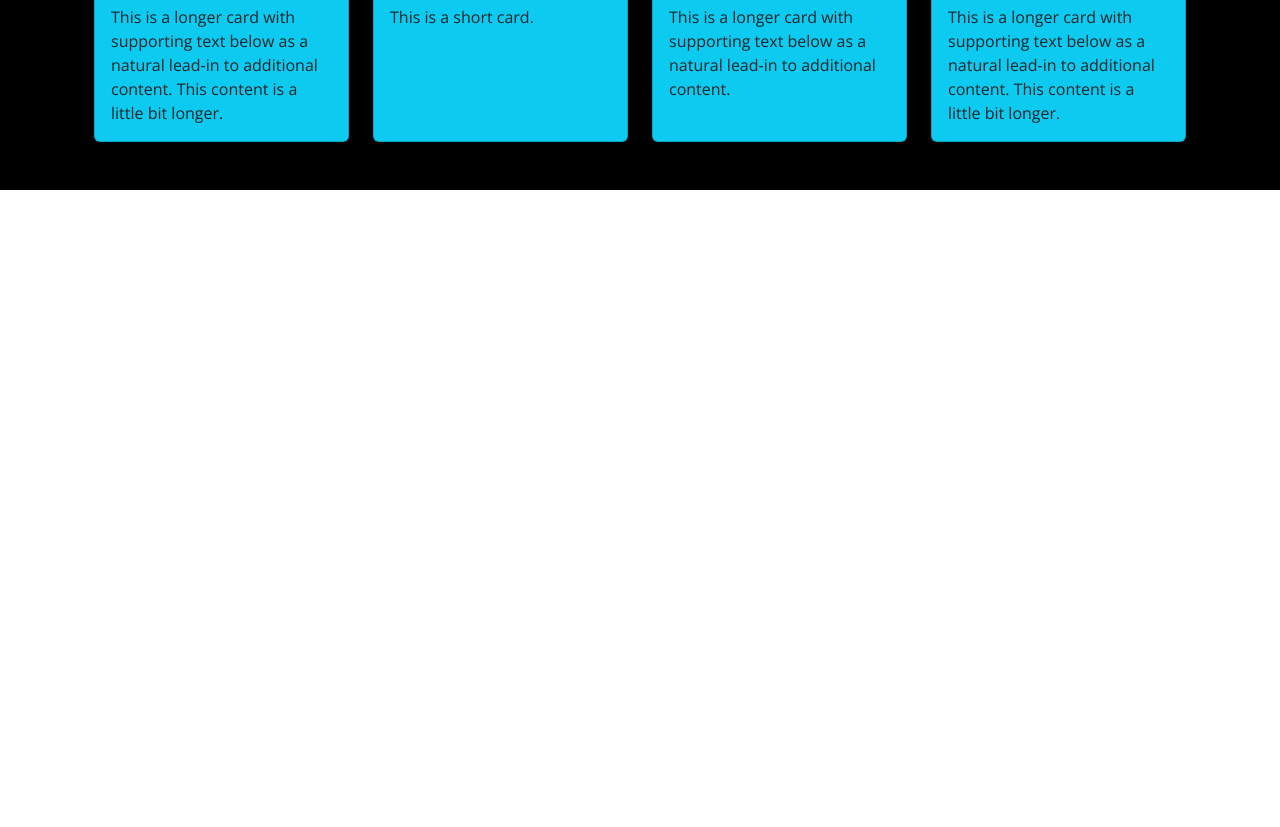
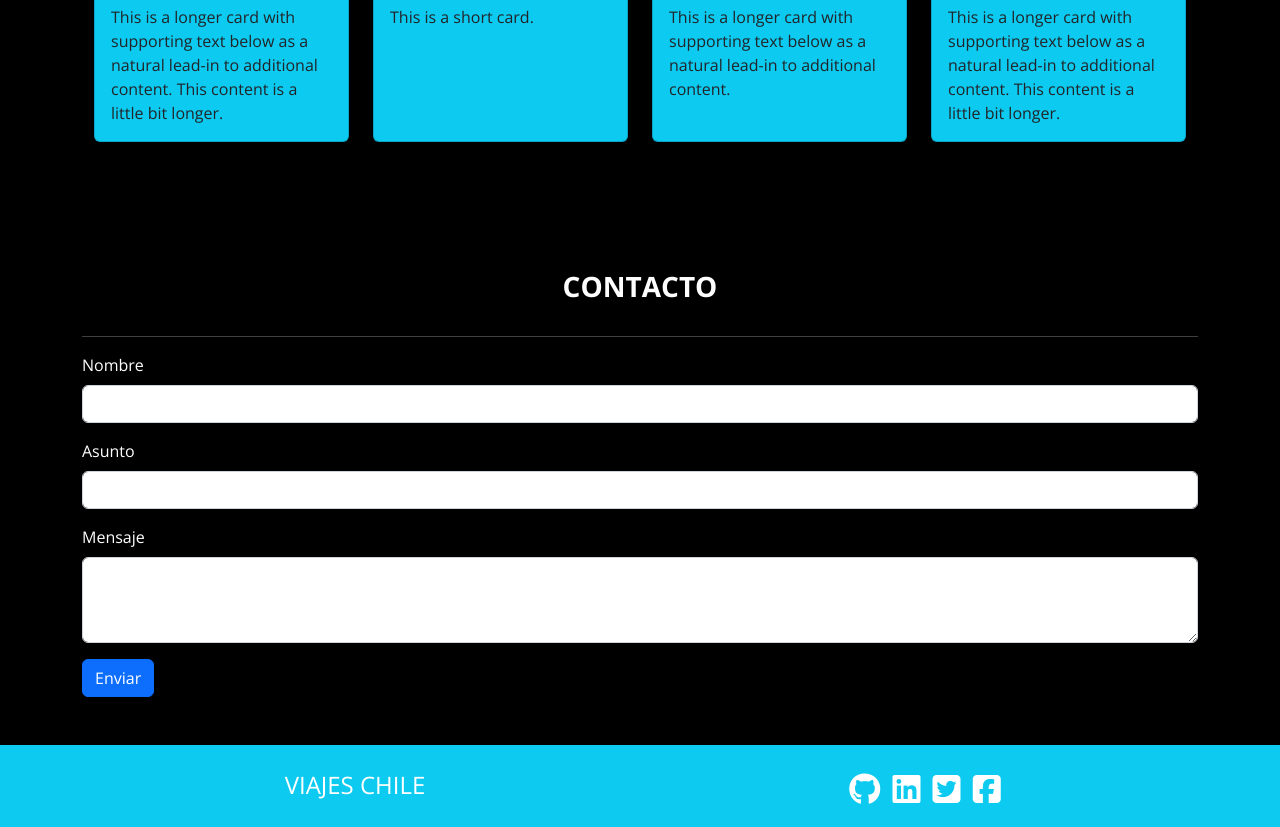
Before and after one commit to danirejano/viajes-chile-desafiolatam, a plain HTML site: page index.html in a window 1280 px wide. Shown: the part 1959-2786 px from the top of the page. Before the commit the page ends 2149 px from the top, so only its background shows below. Drawn offline with nearby package versions, Linux system fonts and the light colour scheme.

Commit message:
contacto y footer agregados

```diff
--- a/index.html
+++ b/index.html
@@ -129,7 +129,49 @@
         </div>
     </section>
 
+    <!-- Contacto -->
+    <section class="contacto" style="background-color: #000000;" id="contacto">
+        <div class="container pb-5">
+            <h3 class="titulo text-center pb-3" style="color: white; padding-top: 80px;">CONTACTO</h3>
+            <hr style="color: white;">
 
+            <form>
+              <div class="mb-3">
+                <label for="nombre" class="form-label" style="color: white;">Nombre</label>
+                <input type="text" class="form-control" id="examplenombre">
+              </div>
+              <div class="mb-3">
+                <label for="exampleInputasunto" class="form-label" style="color: white;">Asunto</label>
+                <input type="text" class="form-control" id="exampleInputasunto">
+              </div>
+              <div class="mb-3">
+                <label for="exampleFormControlTextarea1" class="form-label" style="color: white;">Mensaje</label>
+                <textarea class="form-control" id="exampleFormControlTextarea1" rows="3"></textarea>
+              </div>
+              <button type="submit" class="btn btn-primary enviar">Enviar</button>
+            </form>
+
+        </div>
+    </section>
+
+    <!-- Footer -->
+    <footer style="background-color: #0DCAF0;">
+        <div class="container pt-4 pb-3 text-center">
+          <div class="row">
+            <h4 class="col" style="color: white;">VIAJES CHILE</h4>
+            <div class="rrss col">
+              <button type="button" class="btn btn-secondary p-1" data-bs-toggle="tooltip" data-bs-placement="left" data-bs-title="Github" style="border: none; background-color: transparent;"><a href="https://github.com/"><i class="fa-brands fa-github fa-2x" style="color: white;"></i></a>
+              </button>
+              <button type="button" class="btn btn-secondary p-1" data-bs-toggle="tooltip" data-bs-placement="top" data-bs-title="Linkedin" style="border: none; background-color: transparent;"><a href="https://www.linkedin.com"><i class="fa-brands fa-linkedin fa-2x" style="color: white;"></i></a>
+              </button>
+              <button type="button" class="btn btn-secondary p-1" data-bs-toggle="tooltip" data-bs-placement="top" data-bs-title="Twitter" style="border: none; background-color: transparent;"><a href="https://twitter.com"><i class="fa-brands fa-square-twitter fa-2x" style="color: white;"></i></a>
+              </button>
+              <button type="button" class="btn btn-secondary p-1" data-bs-toggle="tooltip" data-bs-placement="right" data-bs-title="Facebook" style="border: none; background-color: transparent;"><a href="https://www.facebook.com"><i class="fa-brands fa-square-facebook fa-2x" style="color: white;"></i></a>
+              </button>
+          </div>
+          </div>
+        </div>
+    </footer>
 
 
     <!-- Bokotstrap -->
```
